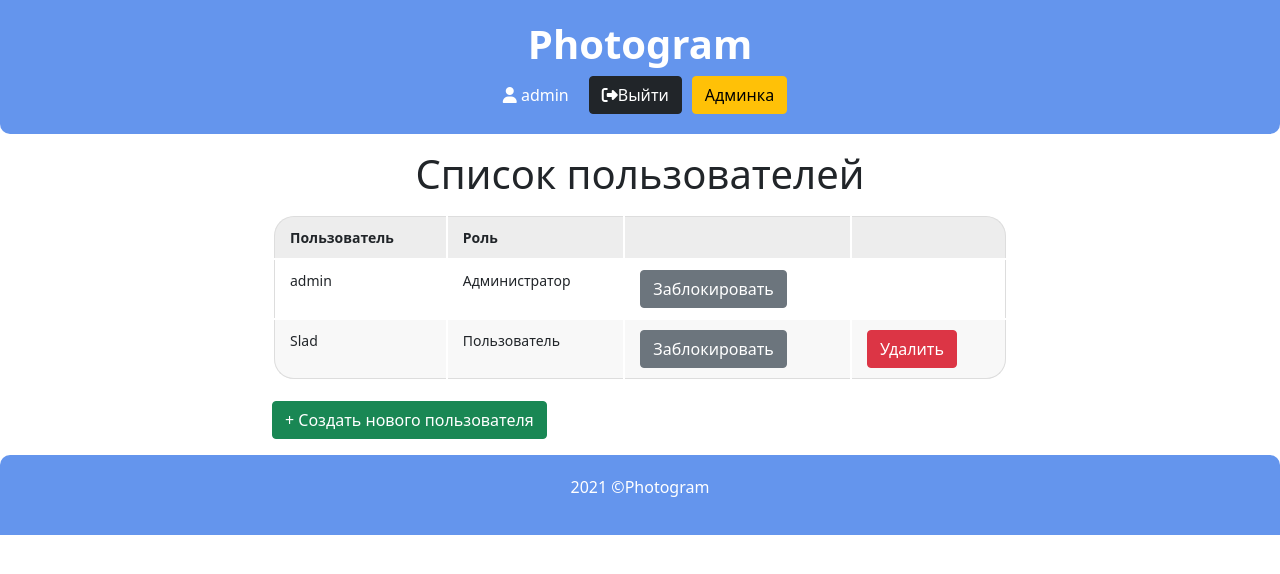
After one commit to SladBlack/photogram-django, a Django app: page /accounts/ in a window 1280 px wide. The commit adds this page. Shown: the top 574 px of the page. Run offline with Django 3.2, Linux system fonts and the light colour scheme; a user stored in the database is signed in; data comes from the database, SQL or seed files in the repository; both versions use the stored data as it was after the commit; some libraries are stand-ins or nearby versions.

Commit message:
Update admin interface

```diff
--- a/photogram/accounts/urls.py
+++ b/photogram/accounts/urls.py
@@ -1,8 +1,10 @@
 from django.urls import path
 
-from .views import SignUpView
+from . import views
 
 
 urlpatterns = [
-    path('signup/', SignUpView.as_view(), name='signup'),
+    path('signup/', views.SignUpView.as_view(), name='signup'),
+    path('', views.UsersList.as_view(), name='user_list'),
+    path('user_delete/<int:pk>/', views.DeleteUser.as_view(), name='user_delete'),
 ]
--- a/photogram/accounts/views.py
+++ b/photogram/accounts/views.py
@@ -1,9 +1,28 @@
+from django.contrib.auth.mixins import LoginRequiredMixin
+from django.contrib.auth.models import User
 from django.contrib.auth.forms import UserCreationForm
 from django.urls import reverse_lazy
-from django.views import generic
+from django.views.generic import CreateView, ListView, DeleteView
 
 
-class SignUpView(generic.CreateView):
+class SignUpView(CreateView):
     form_class = UserCreationForm
     success_url = reverse_lazy('login')
     template_name = 'registration/signup.html'
+
+
+class UsersList(LoginRequiredMixin, ListView):
+    model = User
+    template_name = 'accounts/accounts.html'
+
+    def get_context_data(self, **kwargs):
+        context = super().get_context_data(**kwargs)
+        context['users'] = User.objects.all()
+        return context
+
+
+class DeleteUser(LoginRequiredMixin, DeleteView):
+    """Удаление пользователя"""
+    model = User
+    success_url = reverse_lazy('user_list')
+    template_name = 'accounts/delete_confirm.html'
--- a/photogram/posts/static/css/style.css
+++ b/photogram/posts/static/css/style.css
@@ -114,4 +114,50 @@ footer{
     margin-top: 12%;
 }
 
-/**/
+/* Таблица в админ-разделе */
+.table {
+	width: 100%;
+	border: none;
+	margin-bottom: 20px;
+	border-collapse: separate;
+}
+.table thead th {
+	font-weight: bold;
+	text-align: left;
+	border: none;
+	padding: 10px 15px;
+	background: #EDEDED;
+	font-size: 14px;
+	border-top: 1px solid #ddd;
+}
+.table tr th:first-child, .table tr td:first-child {
+	border-left: 1px solid #ddd;
+}
+.table tr th:last-child, .table tr td:last-child {
+	border-right: 1px solid #ddd;
+}
+.table thead tr th:first-child {
+	border-radius: 20px 0 0 0;
+}
+.table thead tr th:last-child {
+	border-radius: 0 20px 0 0;
+}
+.table tbody td {
+	text-align: left;
+	border: none;
+	padding: 10px 15px;
+	font-size: 14px;
+	vertical-align: top;
+}
+.table tbody tr:nth-child(even) {
+	background: #F8F8F8;
+}
+.table tbody tr:last-child td{
+	border-bottom: 1px solid #ddd;
+}
+.table tbody tr:last-child td:first-child {
+	border-radius: 0 0 0 20px;
+}
+.table tbody tr:last-child td:last-child {
+	border-radius: 0 0 20px 0;
+}
--- a/photogram/posts/urls.py
+++ b/photogram/posts/urls.py
@@ -8,5 +8,5 @@ urlpatterns = [
     path('post/<int:pk>/', views.PostDetailView.as_view(), name='post_detail'),
     path('post/<int:pk>/update/', views.UpdatePost.as_view(), name='post_update'),
     path('post/<int:pk>/delete/', views.DeletePost.as_view(), name='post_delete'),
-    path('user_delete/<int:pk>/', views.DeleteUser.as_view(), name='user_delete'),
+
 ]
--- a/photogram/static/css/style.css
+++ /dev/null
@@ -1,3 +0,0 @@
-.header{
-    text-align: center;
-}
--- /dev/null
+++ b/photogram/templates/accounts/accounts.html
@@ -0,0 +1,46 @@
+{% extends 'base.html' %}
+
+{% block title %}Аккаунты{% endblock %}
+
+{% block content %}
+<div class="container">
+    <div class="row">
+        <div class="col-lg-8 offset-lg-2">
+            <h1 class="mt-3 mb-3" align='center'>Список пользователей</h1>
+            <table class="table">
+                <thead>
+                    <tr>
+                        <th>Пользователь</th>
+                        <th>Роль</th>
+                        <th></th>
+                        <th></th>
+                    </tr>
+                </thead>
+                <tbody>
+                    {% for user in users %}
+                    <tr>
+                        <td>{{ user.username }}</td>
+                        {% if user.is_staff %}
+                            <td>Администратор</td>
+                        {% else  %}
+                            <td>Пользователь</td>
+                        {% endif %}
+                        <td><input type="submit" class="btn btn-secondary" value="Заблокировать"></td>
+                        <td>
+                            {% if not user.is_staff %}
+                            <a href="{% url 'user_delete' pk=user.pk %}">
+                                <input type="submit" class="btn btn-danger" value="Удалить">
+                            </a>
+                            {% endif %}
+                        </td>
+                    </tr>
+                    {% endfor %}
+                </tbody>
+            </table>
+            <a href="{% url 'signup' %}">
+                <input type="submit" class="btn btn-success mb-3" value="+ Создать нового пользователя">
+            </a>
+        </div>
+    </div>
+</div>
+{% endblock %}
--- a/photogram/templates/base.html
+++ b/photogram/templates/base.html
@@ -24,13 +24,17 @@
 
           <div class="nav-menu">
             {% if user.is_authenticated %}
-              <p class="nav-item">{{ user.username }}</p>
+              <p class="nav-item"><i class="fas fa-user"></i> {{ user.username }}</p>
               <button class="btn btn-dark nav-item">
                 <a href="{% url 'logout' %}">
                   <i class="fas fa-sign-out-alt"></i>Выйти
                 </a>
               </button>
-
+            {% if user.is_staff %}
+              <a href="{% url 'user_list' %}">
+                <input type="submit" value="Админка" class="btn btn-warning">
+              </a>
+            {% endif %}
             {% else %}
               <a href="{% url 'login' %}">
                 <input type="submit" class="btn btn-dark" value="Войти">
--- a/photogram/templates/posts/post_detail.html
+++ b/photogram/templates/posts/post_detail.html
@@ -1,4 +1,6 @@
 {% extends 'base.html' %}
+
+{% block title %} Пост {{ post.pk }} {% endblock %}
 
 {% block content %}
 <div class="container">
@@ -33,5 +35,4 @@
         </div>
     </div>
 </div>
-
 {% endblock %}
--- a/photogram/templates/posts/post_update.html
+++ b/photogram/templates/posts/post_update.html
@@ -1,4 +1,6 @@
 {% extends 'base.html' %}
+
+{% block title %}Редактирование{% endblock %}
 
 {% block content %}
 <div class="container">
--- a/photogram/templates/registration/login.html
+++ b/photogram/templates/registration/login.html
@@ -1,6 +1,6 @@
 {% extends 'base.html' %}
 
-{% block title %}Login{% endblock %}
+{% block title %}Вход{% endblock %}
 
 {% block content %}
 <div class="container">
--- a/photogram/templates/registration/signup.html
+++ b/photogram/templates/registration/signup.html
@@ -1,6 +1,6 @@
 {% extends 'base.html' %}
 
-{% block title %}Sign Up{% endblock %}
+{% block title %}Регистрация{% endblock %}
 
 {% block content %}
 <div class="container">
```
Also changed, not shown: photogram/posts/views.py (+2 -8 lines), photogram/templates/accounts/delete_confirm.html (added, +20 -0 lines), photogram/templates/home.html (+0 -14 lines), photogram/db.sqlite3.
